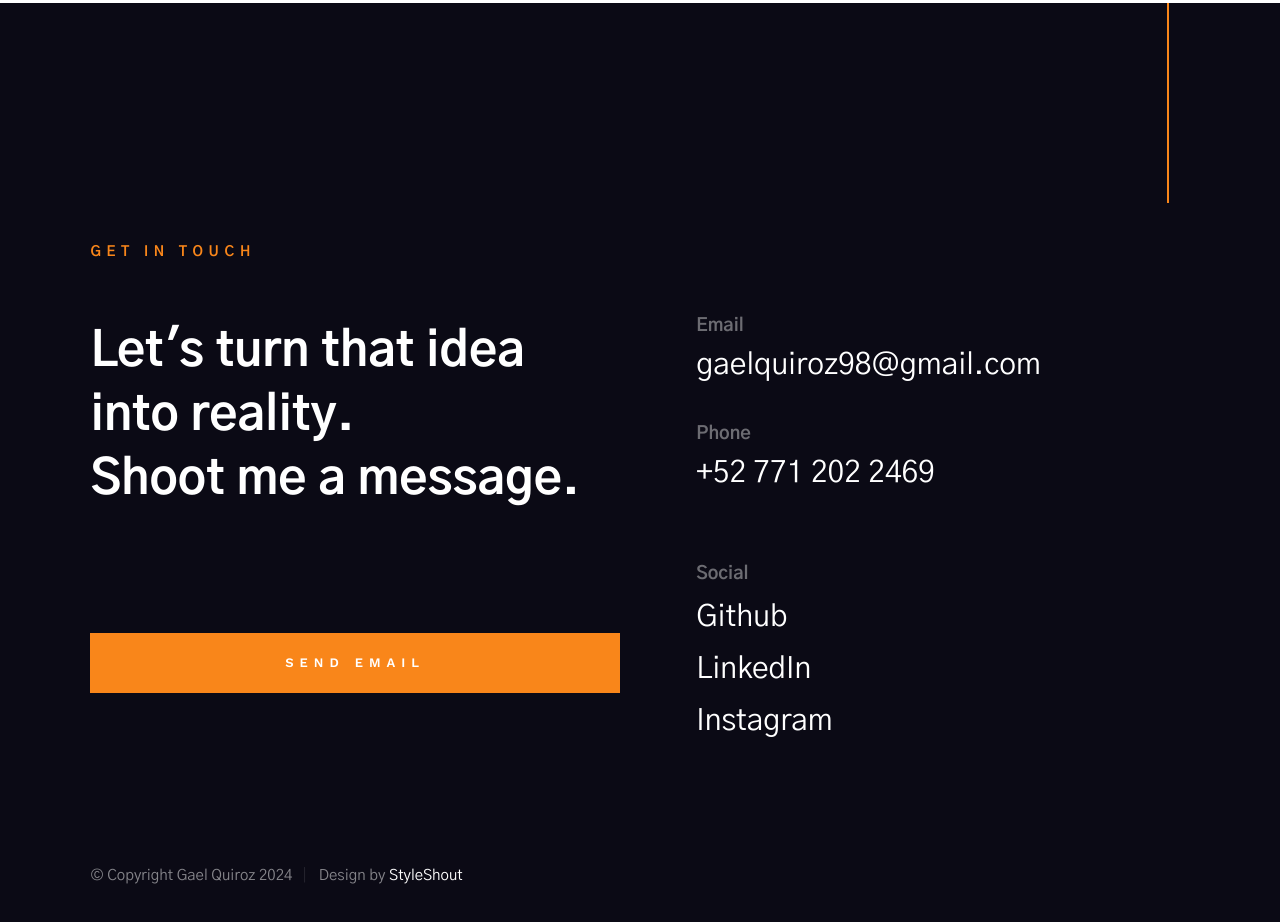
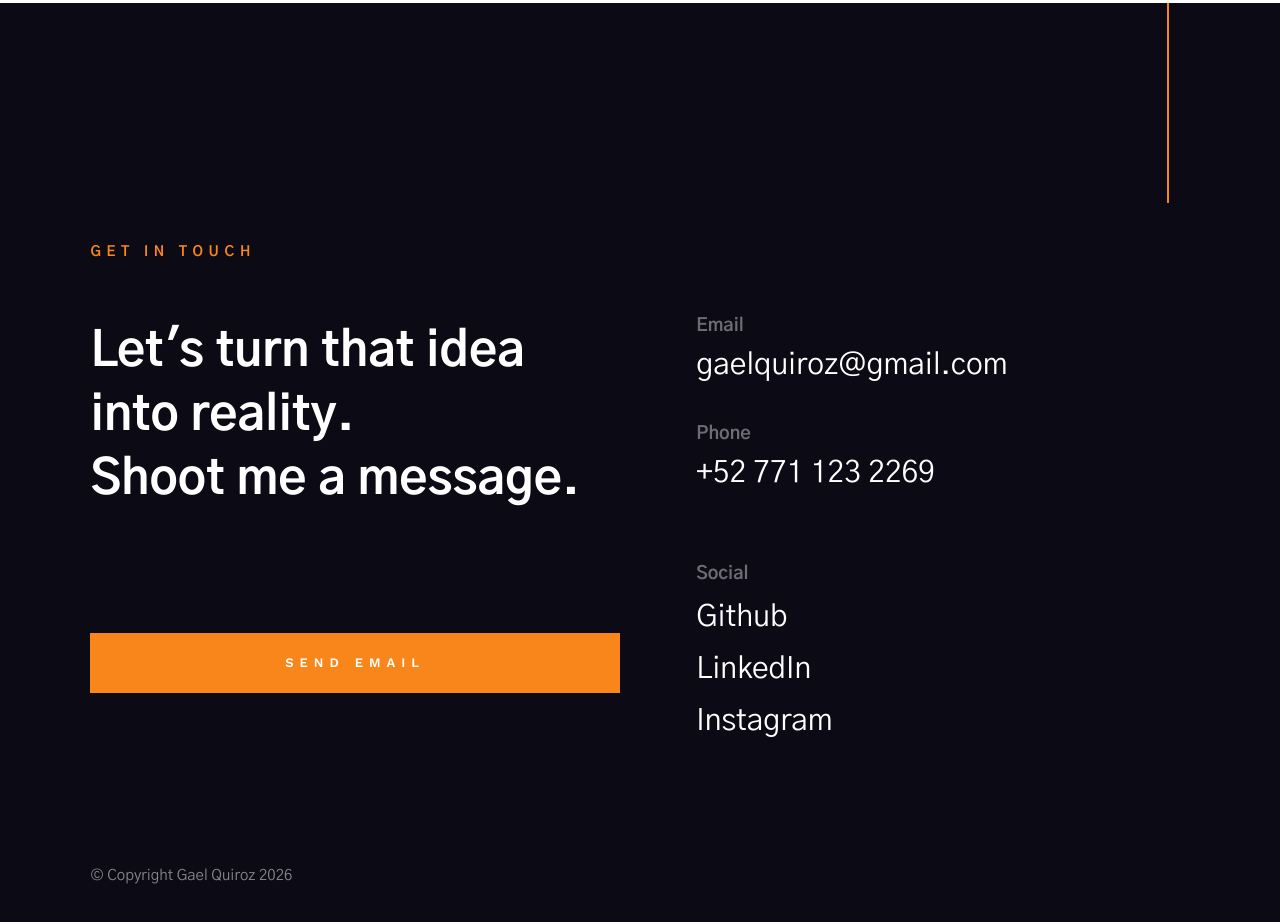
Before and after one commit to Nekoxama1204/MiPortafolio, a plain HTML site: page index.html in a window 1280 px wide. Shown: the part 6669-7591 px from the top of the page. Drawn offline with nearby package versions, Linux system fonts and the light colour scheme.

Commit message:
Privacidad de datos

```diff
--- a/index.html
+++ b/index.html
@@ -404,11 +404,11 @@
                     <p>
                     I am always open to discussing new projects, creative ideas or opportunities to be part of your visions.
                     <br>
-                    <strong>Email:</strong> gaelquiroz98@gmail.com<br>
-                    <strong>Phone:</strong> +52 771 202 2469
+                    <strong>Email:</strong> gaelquiroz@gmail.com<br>
+                    <strong>Phone:</strong> +52 771 123 2269
                     </p>
 
-                    <a href="mailto:gaelquiroz98@gmail.com" class="btn btn--primary h-full-width">Let's Talk</a>
+                    <a href="mailto:gaelquiroz@gmail.com" class="btn btn--primary h-full-width">Let's Talk</a>
                 </div>
             </div> </div> </section> <footer class="s-footer h-dark-bg">
 
@@ -426,7 +426,7 @@
                 </div>
 
                 <div class="footer-email-us">
-                    <a href="mailto:gaelquiroz98@gmail.com" class="btn btn--primary h-full-width">Send Email</a>
+                    <a href="mailto:gaelquiroz@gmail.com" class="btn btn--primary h-full-width">Send Email</a>
                 </div>
             </div>
 
@@ -437,14 +437,14 @@
                             Email
                         </h5>
                         <p class="footer-contact-block__content">
-                            <a href="mailto:gaelquiroz98@gmail.com">gaelquiroz98@gmail.com</a>
+                            <a href="mailto:gaelquiroz@gmail.com">gaelquiroz@gmail.com</a>
                         </p>
                     </div> <div class="footer-contact-block" data-aos="fade-up">
                         <h5 class="footer-contact-block__header">
                             Phone
                         </h5>
                         <p class="footer-contact-block__content">
-                            <a href="tel:+527712022469">+52 771 202 2469</a>
+                            <a href="tel:+527711232269">+52 771 123 2269</a>
                         </p>
                     </div> <br>
                     <div class="footer-contact-block" data-aos="fade-up">
@@ -460,8 +460,7 @@
             </div>
         </div> <div class="row s-footer__bottom">
             <div class="column large-full ss-copyright">
-                <span>© Copyright Gael Quiroz 2024</span>
-                <span>Design by <a href="https://www.styleshout.com/">StyleShout</a></span>
+                <span>© Copyright Gael Quiroz 2026</span>
             </div> <div class="ss-go-top">
                 <a class="smoothscroll" title="Back to Top" href="#top">
                     <svg xmlns="http://www.w3.org/2000/svg" width="24" height="24" viewBox="0 0 24 24"><path d="M12 0l8 9h-6v15h-4v-15h-6z"/></svg>
```
